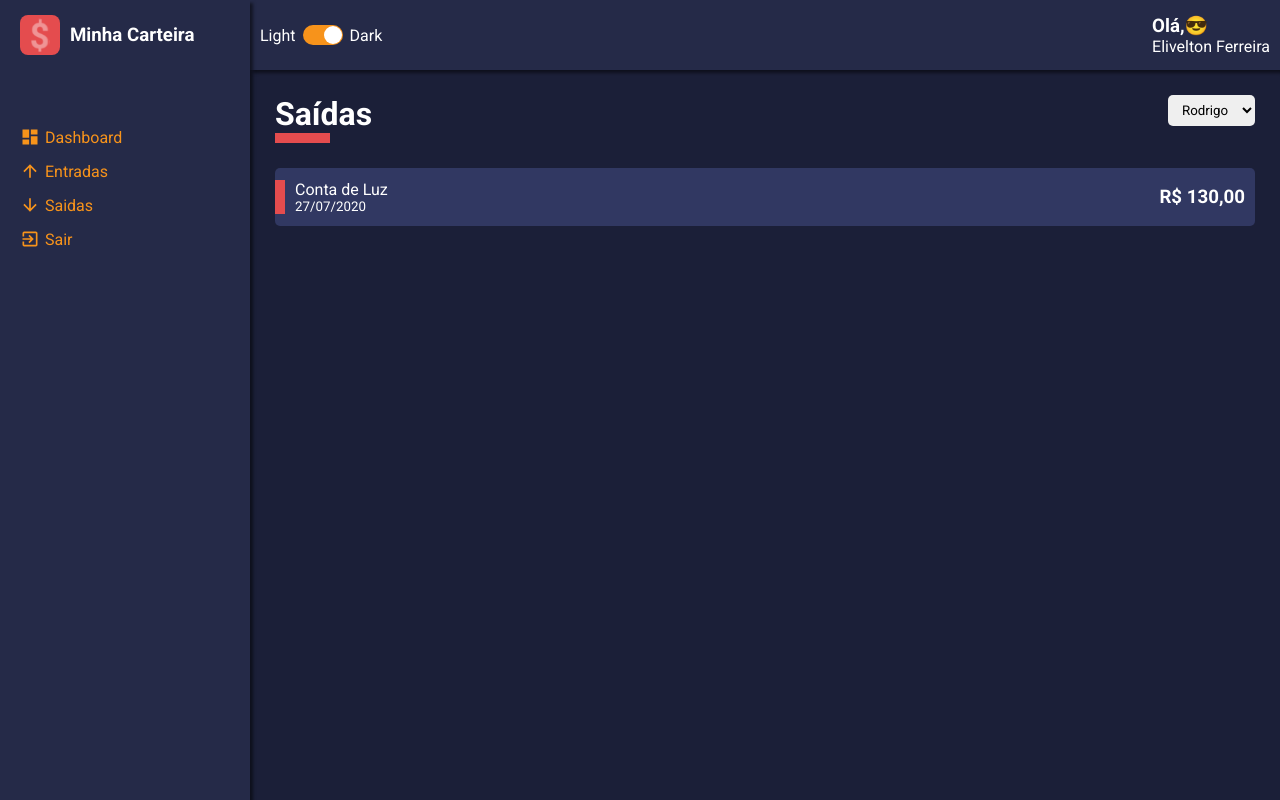
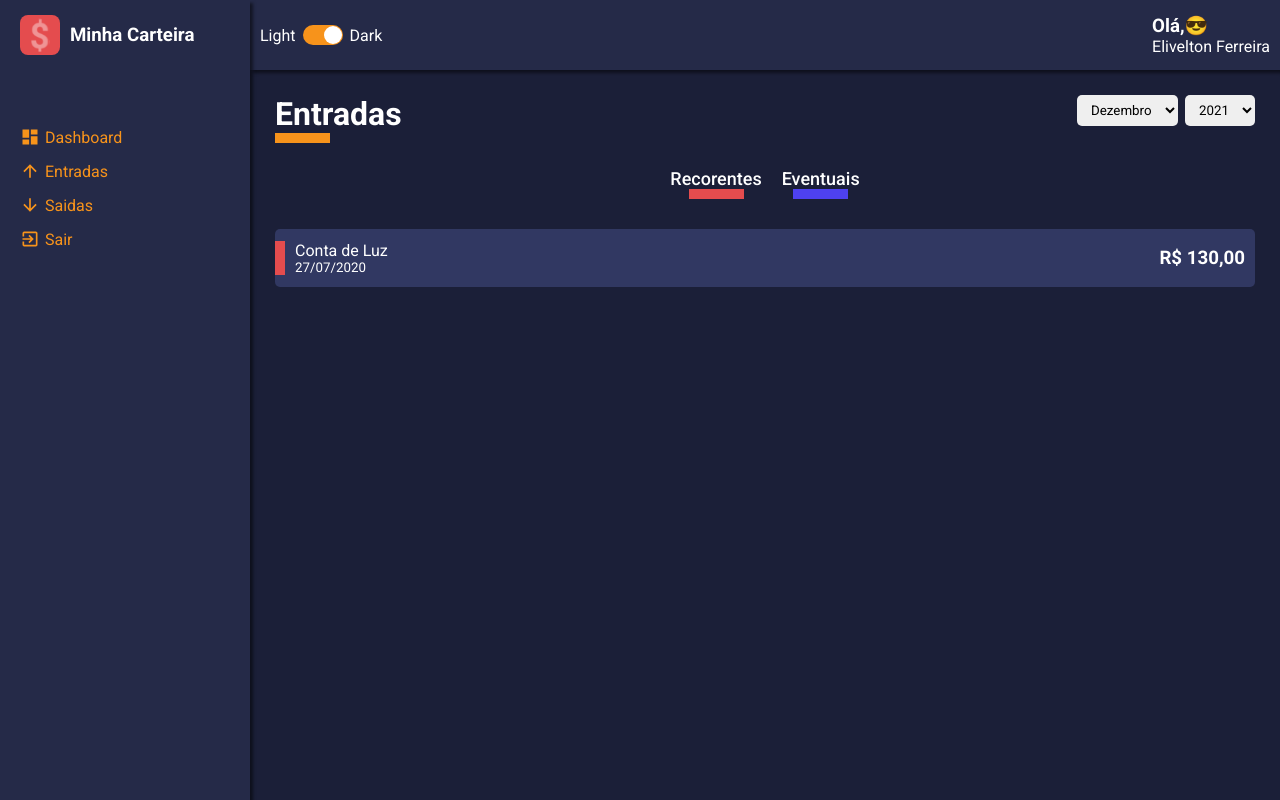
Before and after one commit to eliveltonsf/my-carteira, a React (Create React App) app: page /list/entry-balance in a window 1280 px wide. Built offline with nearby package versions, Linux system fonts and the light colour scheme; the HTML template or start-up script is replaced by a standard one.

Commit message:
add and styling list pages

```diff
--- a/src/pages/List/index.tsx
+++ b/src/pages/List/index.tsx
@@ -1,25 +1,72 @@
-import React from 'react';
+import React, { useMemo } from 'react';
 
-import { Container, Content } from './styles'
+import { Container, Content, Filters } from './styles'
 
 import ContentHeader from '../../components/ContentHeader'
 import SelectInput from '../../components/SelectInput';
 import HistoryFinanceCard from '../../components/HistoryFinanceCard';
+import { IconBaseProps } from 'react-icons/lib';
 
-const List: React.FC = () => {
+interface IRouteParams {
+  match: {
+    params: {
+      type: string;
+    }
+  }
+}
 
-  const options = [
-    { value: 'Elivelton', label: 'Rodrigo' },
-    { value: 'Maria', label: 'Maria' },
-    { value: 'Ana', label: 'Ana' }
+const List: React.FC<IRouteParams> = ({ match }) => {
+
+  const { type } = match.params
+
+  const title = useMemo(() => {
+    return type === 'entry-balance' ?
+      {
+        title: 'Entradas',
+        lineColor: '#f7931b',
+      } :
+      {
+        title: 'Saídas',
+        lineColor: '#e44c4e',
+
+      }
+  }, [type])
+
+
+  const months = [
+    { value: '12', label: 'Dezembro' },
+    { value: '1', label: 'Janeiro' },
+    { value: '2', label: 'Feverreiro' }
   ]
+
+  const years = [
+    { value: '2021', label: '2021' },
+    { value: '2020', label: '2020' },
+    { value: '2019', label: '2019' }]
 
   return (
     <Container>
-      <ContentHeader title="Saídas" lineColor="#e44c4e">
-        <SelectInput options={options} />
+      <ContentHeader title={title.title} lineColor={title.lineColor}>
+        <SelectInput options={months} />
+        <SelectInput options={years} />
 
       </ContentHeader>
+
+      <Filters>
+        <button
+          type="button"
+          className="tag-filter tag-filter-recurrent"
+        >
+          Recorentes
+        </button>
+
+        <button
+          type="button"
+          className="tag-filter tag-filter-eventual"
+        >
+          Eventuais
+        </button>
+      </Filters>
 
       <Content>
         <HistoryFinanceCard
--- a/src/pages/List/styles.ts
+++ b/src/pages/List/styles.ts
@@ -7,3 +7,43 @@ export const Container = styled.div`
 export const Content = styled.div`
 
 `;
+
+export const Filters = styled.div`
+  width: 100%;
+  display: flex;
+  justify-content: center;
+  align-items: center;
+  margin-bottom: 30px;
+
+  .tag-filter{
+    font-size: 18px;
+    font-weight: 500;
+    background: none;
+    color: ${props => props.theme.colors.white};
+
+    margin: 0 10px;
+
+    transition: opacity .3s;
+
+    &:hover{
+      opacity: .7;
+    }
+  }
+
+  .tag-filter-recurrent::after{
+      content: '';
+      display: block;
+      width: 55px;
+      margin: 0 auto;
+      border-bottom: 10px solid ${props => props.theme.colors.warning};
+    }
+
+    .tag-filter-eventual::after{
+      content: '';
+      display: block;
+      width: 55px;
+      margin: 0 auto;
+      border-bottom: 10px solid ${props => props.theme.colors.success};
+    }
+
+`;
```
